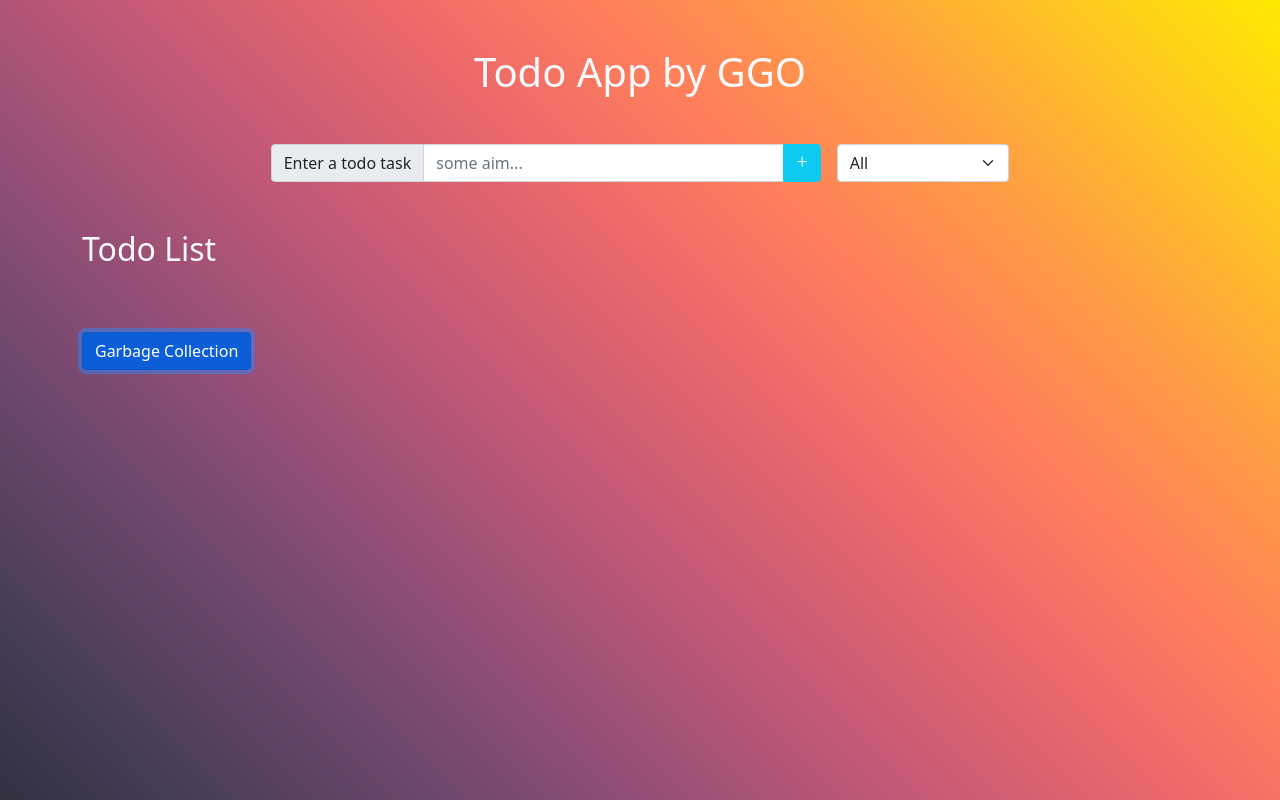
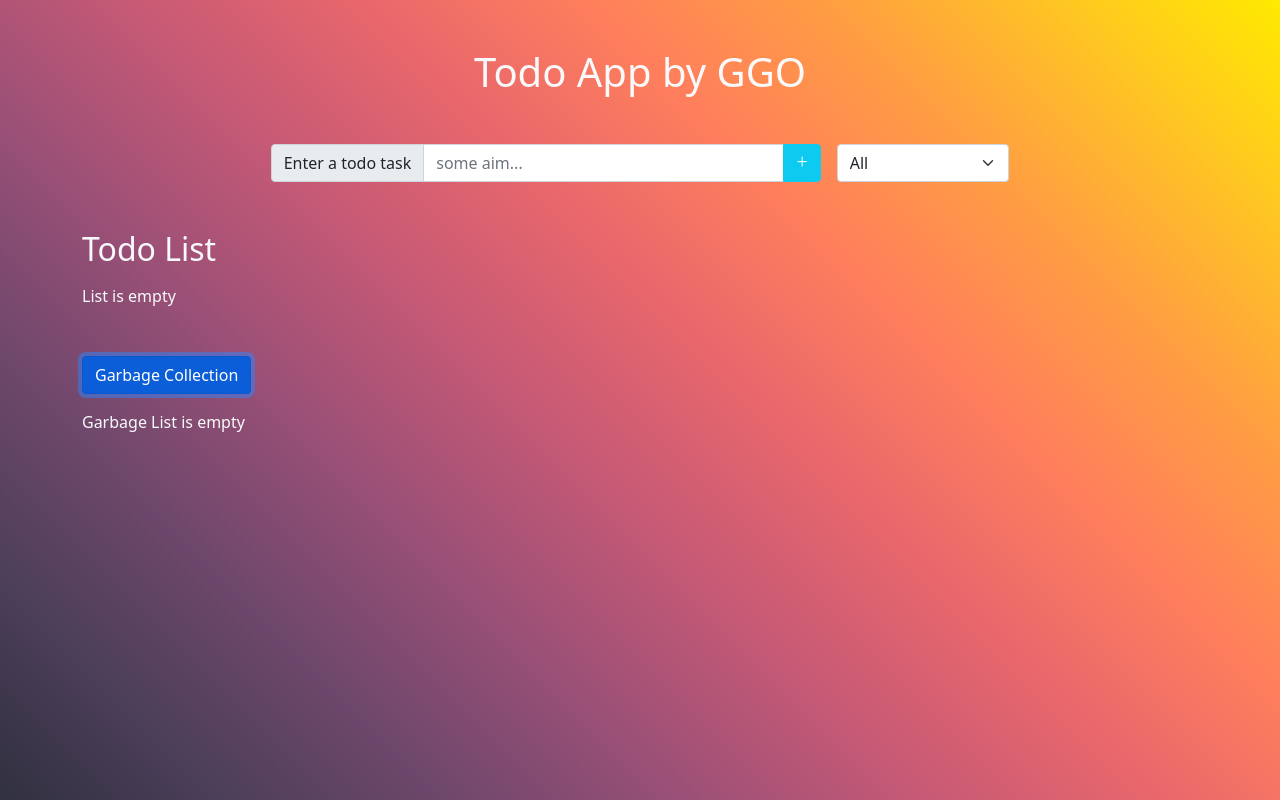
Before and after one commit to GGO-web/todo-list, a React (Create React App) app: page / in a window 1280 px wide. Both pictures are taken after a click on the button "Garbage Collection". Built offline with nearby package versions, Linux system fonts and the light colour scheme.

Commit message:
Added conditional rendering for TodoLists

```diff
--- a/src/components/GarbageTodos/GarbageTodos.jsx
+++ b/src/components/GarbageTodos/GarbageTodos.jsx
@@ -30,7 +30,8 @@ const GarbageTodos = ({ todos, setTodos, garbageTodos, setGarbageTodos }) => {
 
 			<Collapse isOpen={garbageIsOpen}>
 				<div className='garbage-list list-group gx-2'>
-					{garbageTodos.map((item) => {
+					{garbageTodos.length
+						? garbageTodos.map((item) => {
 								return (
 									<GarbageTodo
 										key={uuidv4()}
@@ -41,7 +42,8 @@ const GarbageTodos = ({ todos, setTodos, garbageTodos, setGarbageTodos }) => {
 										todo={item}
 									></GarbageTodo>
 								);
-					})}
+						  })
+						: 'Garbage List is empty'}
 				</div>
 			</Collapse>
 		</>
--- a/src/components/TodoList/TodoList.jsx
+++ b/src/components/TodoList/TodoList.jsx
@@ -15,7 +15,8 @@ const TodoList = ({
 			<h2 className='mt-5 mb-3'>Todo List</h2>
 
 			<div className='todo-list list-group gx-2'>
-				{filteredTodos.map((item) => {
+				{filteredTodos.length
+					? filteredTodos.map((item) => {
 							return (
 								<Todo
 									key={uuidv4()}
@@ -26,7 +27,8 @@ const TodoList = ({
 									setGarbageTodos={setGarbageTodos}
 								></Todo>
 							);
-				})}
+					  })
+					: 'List is empty'}
 			</div>
 		</>
 	);
```
Lines whose indentation alone changed are shown as unchanged.
